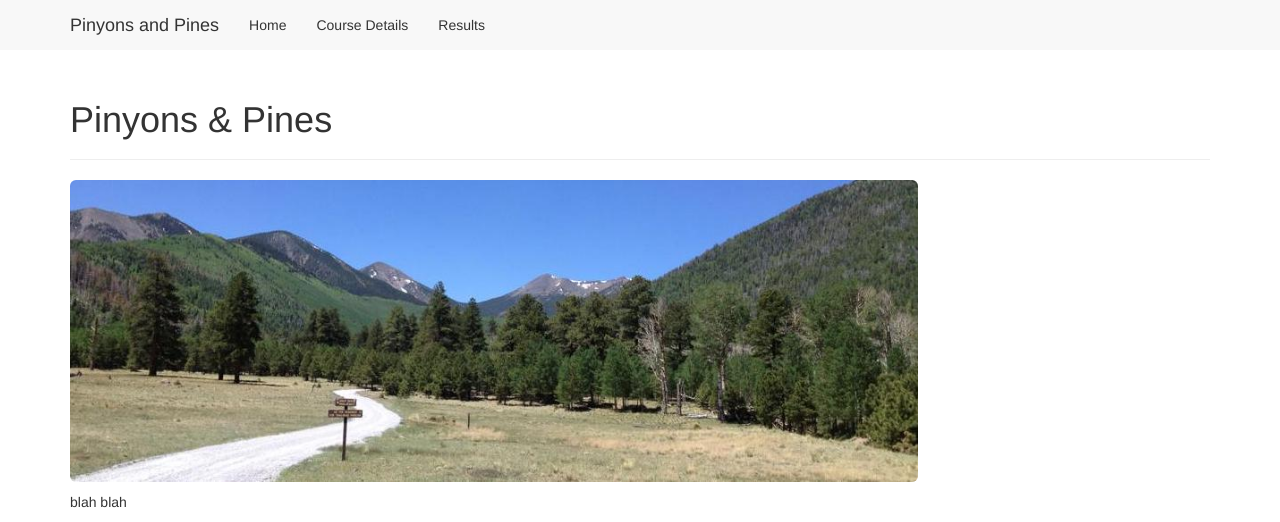
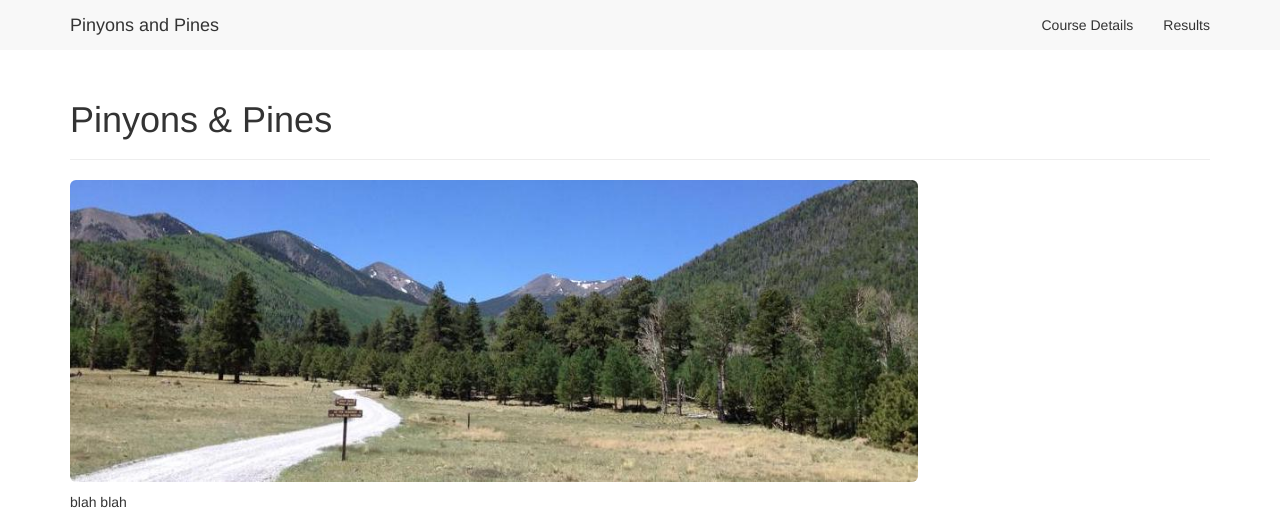
Before and after one commit to dcernst/PinyonsPines, a Jekyll site: the page built from index.md, in a window 1280 px wide and 1287 px high. Shown: the top 522 px of the window. Built offline with Jekyll 4.4.1, drawn with Linux system fonts in a browser that asks for light colours; nearby versions of some CDN libraries; grey boxes are pictures that could not be loaded.

Commit message:
Update to header

```diff
--- a/_includes/header.html
+++ b/_includes/header.html
@@ -55,8 +55,7 @@
 </div>
 
 <div class="collapse navbar-collapse">
-<ul class="nav navbar-nav">
-<li><a href="{{ site.baseurl }}">Home</a></li>
+<ul class="nav navbar-nav navbar-right">
 <li><a href="{{ site.baseurl }}/course/">Course Details</a></li>
 <li><a href="{{ site.baseurl }}/results/">Results</a></li>
 </ul>
```
